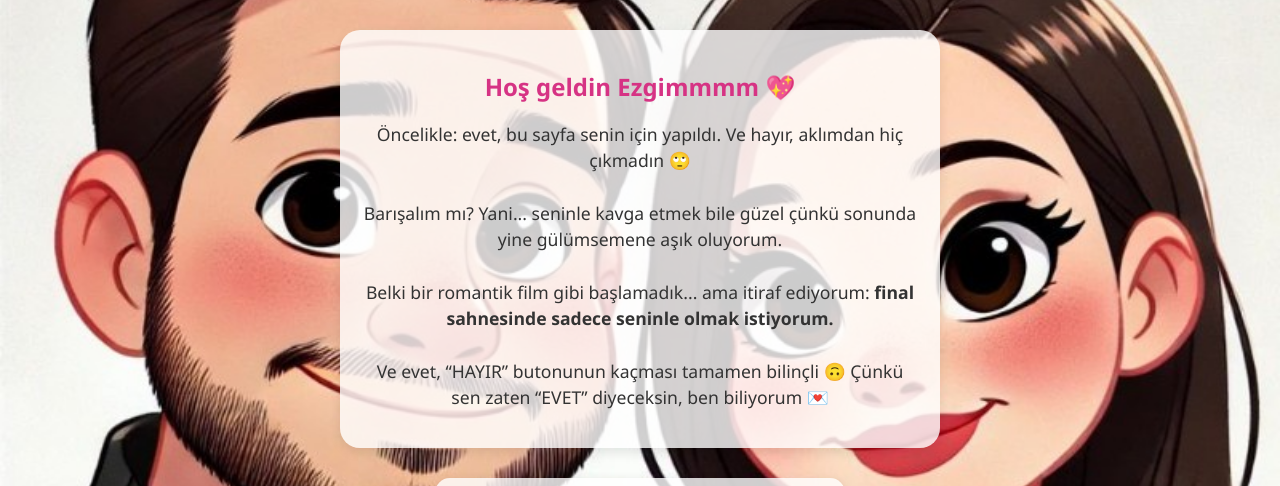
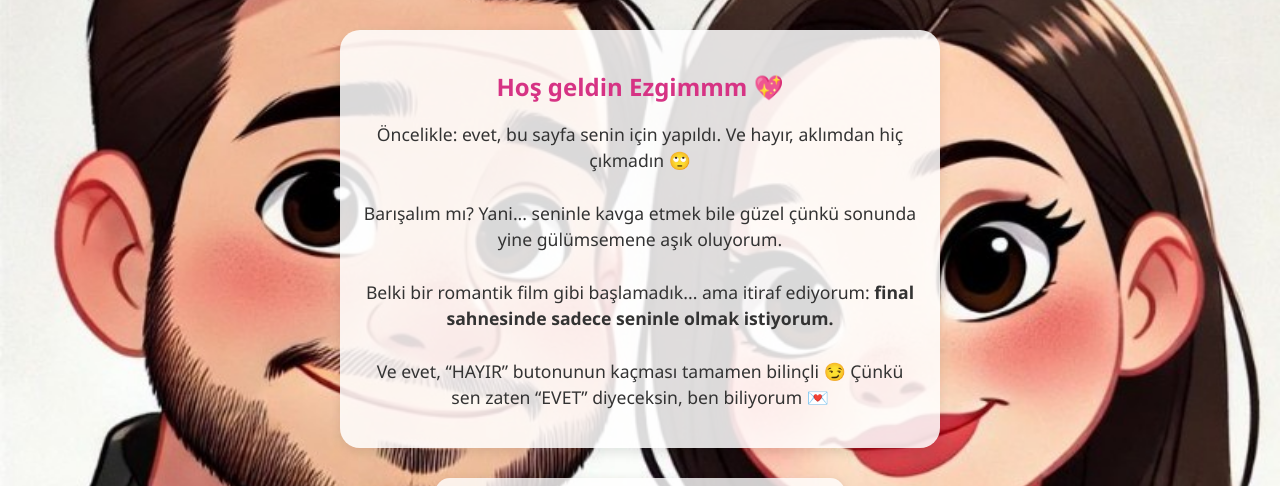
Before and after one commit to mtalhakaya/baris-sayfam, a plain HTML site: page index.html in a window 1280 px wide. Shown: the top 486 px of the page. Drawn offline with Linux system fonts and the light colour scheme.

Commit message:
Update index.html

```diff
--- a/index.html
+++ b/index.html
@@ -20,14 +20,14 @@
       align-items: center;
       justify-content: flex-start;
       min-height: 100vh;
-      overflow: hidden;
+      overflow-x: hidden;
       position: relative;
     }
 
     .welcome {
       margin-top: 30px;
       text-align: center;
-      background: rgba(255, 255, 255, 0.8);
+      background: rgba(255, 255, 255, 0.85);
       padding: 20px;
       border-radius: 20px;
       max-width: 600px;
@@ -99,6 +99,7 @@
       padding: 20px;
       border-radius: 20px;
       box-shadow: 0 2px 15px rgba(0,0,0,0.15);
+      max-width: 600px;
     }
 
     #videoContainer h2 {
@@ -152,20 +153,15 @@
 <body>
 
   <div class="welcome">
-  <h2>Hoş geldin Ezgimmmm 💖</h2>
+    <h2>Hoş geldin Ezgimmm 💖</h2>
     <p>
       Öncelikle: evet, bu sayfa senin için yapıldı. Ve hayır, aklımdan hiç çıkmadın 🙄<br><br>
-
       Barışalım mı? Yani... seninle kavga etmek bile güzel çünkü sonunda yine gülümsemene aşık oluyorum.<br><br>
-
-    Belki bir romantik film gibi başlamadık... ama itiraf ediyorum:
-    <strong>final sahnesinde sadece seninle olmak istiyorum.</strong><br><br>
-
-    Ve evet, “HAYIR” butonunun kaçması tamamen bilinçli 🙃
+      Belki bir romantik film gibi başlamadık... ama itiraf ediyorum: <strong>final sahnesinde sadece seninle olmak istiyorum.</strong><br><br>
+      Ve evet, “HAYIR” butonunun kaçması tamamen bilinçli 😏
       Çünkü sen zaten “EVET” diyeceksin, ben biliyorum 💌
     </p>
   </div>
-
 
   <h1>Barışalım mı Kalbim 💖</h1>
 
@@ -213,6 +209,11 @@
       videoContainer.style.display = "block";
       yesBtn.style.display = "none";
       noBtn.style.display = "none";
+
+      // 🎯 Video görünür olunca sayfayı oraya kaydır
+      setTimeout(() => {
+        videoContainer.scrollIntoView({ behavior: "smooth" });
+      }, 300);
     });
   </script>
 
```
Lines whose indentation alone changed are shown as unchanged.
